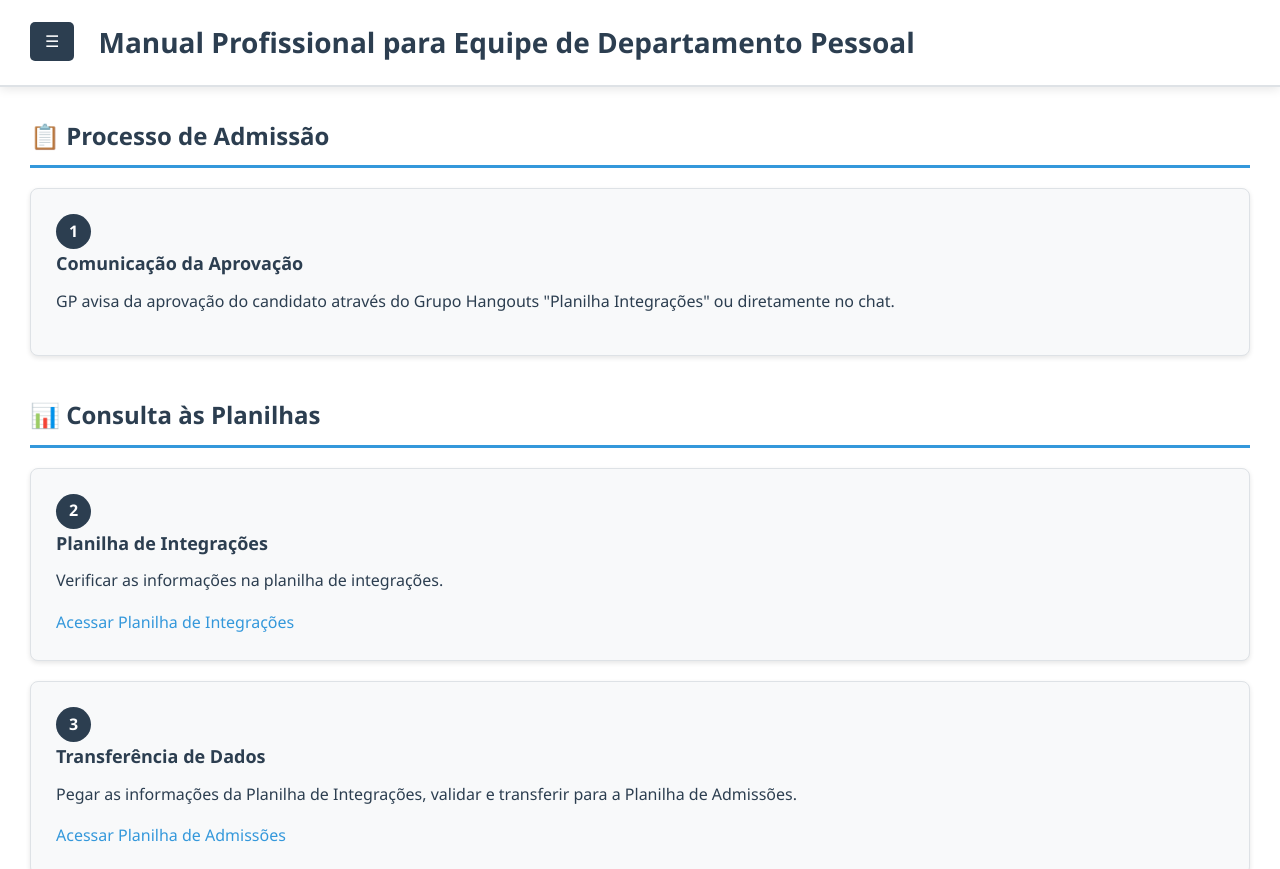
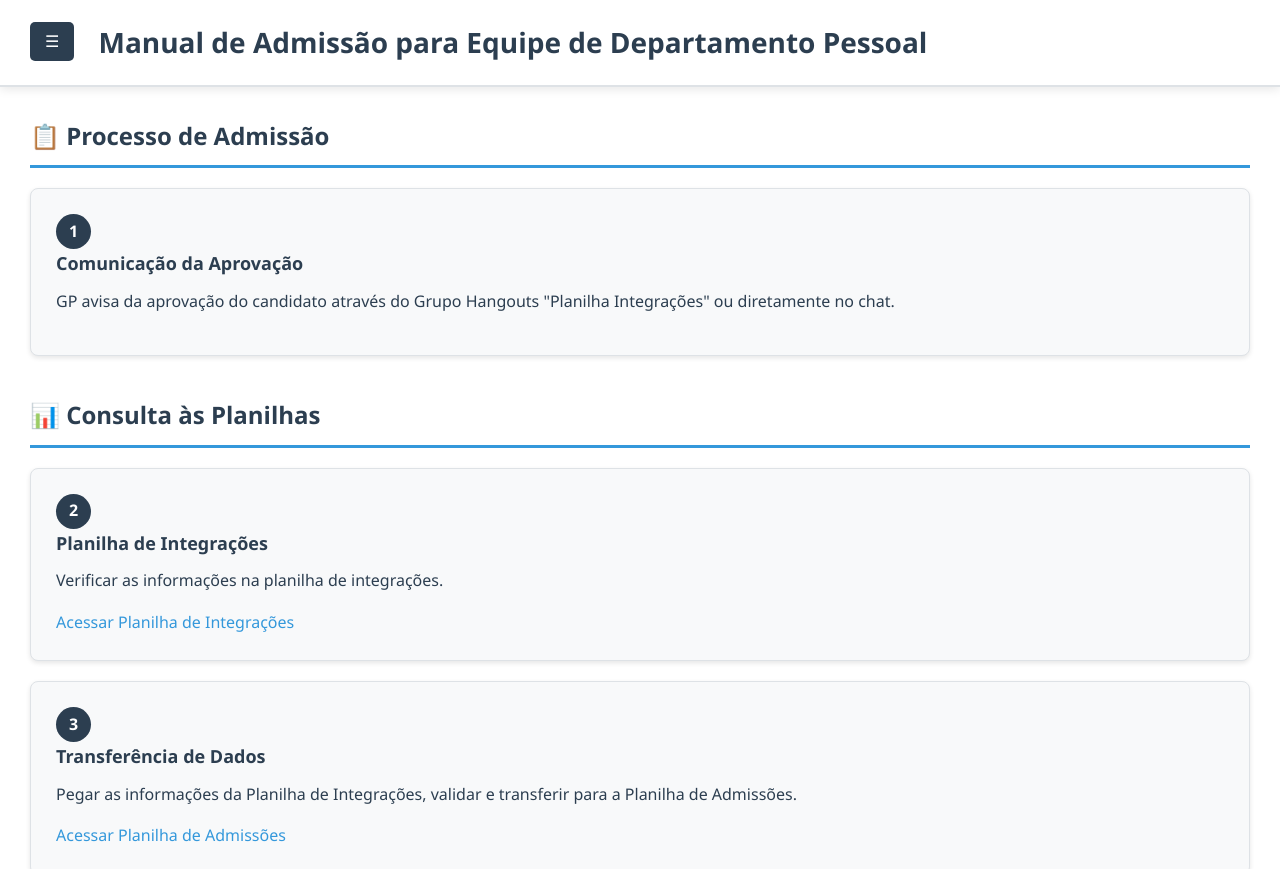
Before and after one commit to jefersoncsilva/Manual-de-Admiss-es, a plain HTML site: page index.html in a window 1280 px wide. Shown: the top 869 px of the page. Drawn offline with Linux system fonts and the light colour scheme.

Commit message:
Update index.html

```diff
--- a/index.html
+++ b/index.html
@@ -3,7 +3,7 @@
 <head>
     <meta charset="UTF-8">
     <meta name="viewport" content="width=device-width, initial-scale=1.0">
-    <title>Manual Profissional para Equipe de Departamento Pessoal</title>
+    <title>Manual de Admissão para Equipe de Departamento Pessoal</title>
     <style>
         :root {
             --primary-color: #2c3e50;
@@ -452,7 +452,7 @@
         <main class="main-content" id="mainContent">
             <header class="header">
                 <button class="menu-toggle" id="menuToggle" onclick="toggleSidebar()">☰</button>
-                <h1>Manual Profissional para Equipe de Departamento Pessoal</h1>
+                <h1>Manual de Admissão para Equipe de Departamento Pessoal</h1>
             </header>
 
             <div class="content">
```
